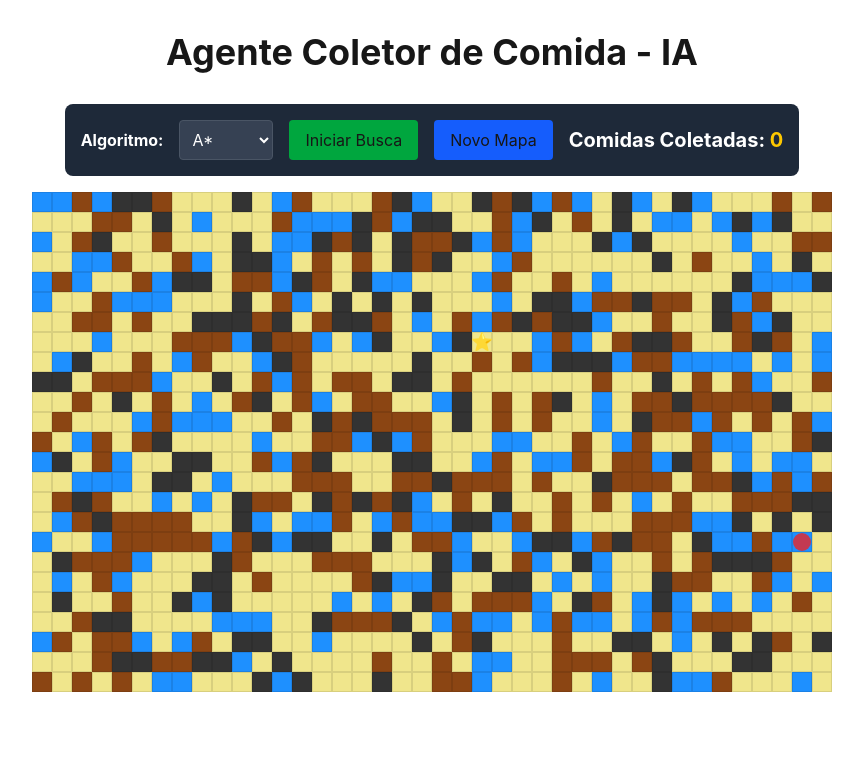
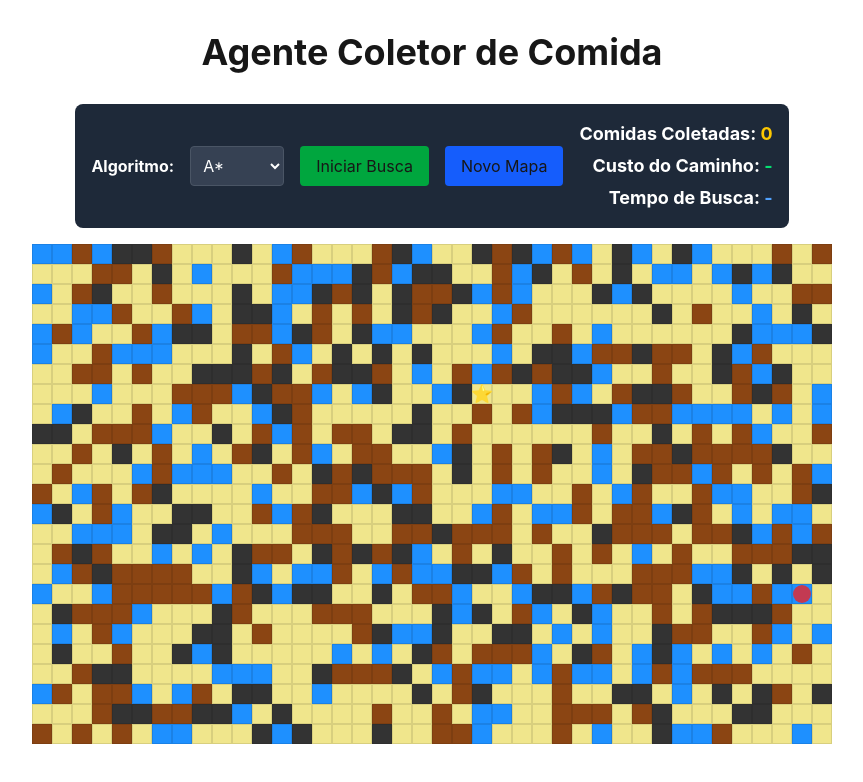
Before and after one commit to Azvedo/SIproject-GRUPO3, a Next.js app: page / in a window 1280 px wide. Shown: the top 782 px of the page, without its empty margins (208-1071 px from the left). Built offline with nearby package versions, Linux system fonts and the light colour scheme.

Commit message:
time-cost

```diff
--- a/src/app/components/Controls.tsx
+++ b/src/app/components/Controls.tsx
@@ -8,6 +8,8 @@ interface ControlsProps {
   onStartSearch: () => void;
   onNewMap: () => void;
   isAnimating: boolean;
+  pathCost: number;
+  searchTime: number;
   score: number;
 }
 
@@ -17,6 +19,8 @@ export default function Controls({
   onStartSearch,
   onNewMap,
   isAnimating,
+  pathCost,
+  searchTime,
   score,
 }: ControlsProps) {
   const algorithms: SearchAlgorithm[] = ['A*', 'Greedy', 'UCS', 'BFS', 'DFS'];
@@ -57,8 +61,20 @@ export default function Controls({
         </button>
       </div>
 
-      <div className="text-xl text-white font-bold">
-        Comidas Coletadas: <span className="text-yellow-400">{score}</span>
+      <div className="flex flex-col items-end gap-1">
+        <div className="text-lg text-white font-bold">
+          Comidas Coletadas: <span className="text-yellow-400">{score}</span>
+        </div>
+        <div className="text-lg text-white font-bold">
+          Custo do Caminho: <span className="text-green-400">{pathCost > 0 ? pathCost : '-'}</span>
+        </div>
+        <div className="text-lg text-white font-bold">
+          Tempo de Busca: <span className="text-blue-400">
+            {searchTime > 0 ? (
+              Math.floor(searchTime / 1000) > 0 ? `${Math.floor(searchTime / 1000)}s` : '<1s'
+            ) : '-'}
+          </span>
+        </div>
       </div>
     </div>
   );
--- a/src/app/page.tsx
+++ b/src/app/page.tsx
@@ -35,8 +35,23 @@ export default function Home() {
   const [currentFrame, setCurrentFrame] = useState(0);
   const [isAnimatingSearch, setIsAnimatingSearch] = useState(false);
   const [isAnimatingPath, setIsAnimatingPath] = useState(false);
+  const [pathCost, setPathCost] = useState<number>(0);
+  const [searchTime, setSearchTime] = useState<number>(0);
+  const [searchStartTime, setSearchStartTime] = useState<number>(0);
 
   const isAnimating = isAnimatingSearch || isAnimatingPath;
+
+  // Função para calcular o custo total do caminho
+  const calculatePathCost = (path: Position[], grid: GridType): number => {
+    if (path.length <= 1) return 0;
+
+    let totalCost = 0;
+    for (let i = 1; i < path.length; i++) {
+      const pos = path[i];
+      totalCost += grid[pos.y][pos.x].cost;
+    }
+    return totalCost;
+  };
 
   // Função para inicializar/resetar o mapa
   const handleNewMap = useCallback(() => {
@@ -47,6 +62,9 @@ export default function Home() {
     setHistory([]);
     setPath([]);
     setCurrentFrame(0);
+    setPathCost(0);
+    setSearchTime(0);
+    setSearchStartTime(0);
   }, []);
 
   // Efeito para criar o mapa inicial
@@ -62,6 +80,9 @@ export default function Home() {
     setHistory([]);
     setPath([]);
     setCurrentFrame(0);
+    setPathCost(0);
+    setSearchTime(0);
+    setSearchStartTime(Date.now()); // Marca o tempo de início
 
     // Escolhe a função de busca correta
     let searchFunction;
@@ -94,10 +115,30 @@ export default function Home() {
     if (!isAnimatingSearch || currentFrame >= history.length) {
       if (isAnimatingSearch) {
         setIsAnimatingSearch(false);
-        // Quando a animação da busca termina, inicia a animação do caminho
-        if (path.length > 0) setIsAnimatingPath(true);
+        // Calcula e exibe o custo final do caminho quando a busca termina
+        if (path.length > 0) {
+          const cost = calculatePathCost(path, grid);
+          setPathCost(cost);
+          setIsAnimatingPath(true);
+        }
+        // Calcula o tempo final de busca
+        const finalTime = Date.now() - searchStartTime;
+        setSearchTime(finalTime);
       }
       return;
+    }
+
+    // Atualiza o tempo de busca em tempo real
+    const currentTime = Date.now() - searchStartTime;
+    setSearchTime(currentTime);
+
+    // Atualiza o custo durante a animação baseado no progresso
+    if (path.length > 0) {
+      // Calcula um custo parcial baseado no progresso da animação
+      const progress = currentFrame / history.length;
+      const partialPath = path.slice(0, Math.ceil(path.length * progress));
+      const partialCost = calculatePathCost(partialPath, grid);
+      setPathCost(partialCost);
     }
 
     const timer = setTimeout(() => {
@@ -105,7 +146,7 @@ export default function Home() {
     }, ANIMATION_SPEED_MS);
 
     return () => clearTimeout(timer);
-  }, [isAnimatingSearch, currentFrame, history]);
+  }, [isAnimatingSearch, currentFrame, history, path, grid, searchStartTime]);
 
   // Efeito para animar o movimento do agente no caminho final
   useEffect(() => {
@@ -156,13 +197,15 @@ export default function Home() {
 
   return (
     <main className="flex min-h-screen flex-col items-center p-8">
-      <h1 className="text-4xl font-bold mb-4">Agente Coletor de Comida - IA</h1>
+      <h1 className="text-4xl font-bold mb-4">Agente Coletor de Comida</h1>
       <Controls
         selectedAlgorithm={algorithm}
         onAlgorithmChange={setAlgorithm}
         onStartSearch={handleStartSearch}
         onNewMap={handleNewMap}
         isAnimating={isAnimating}
+        pathCost={pathCost}
+        searchTime={searchTime}
         score={score}
       />
       <Grid
```
